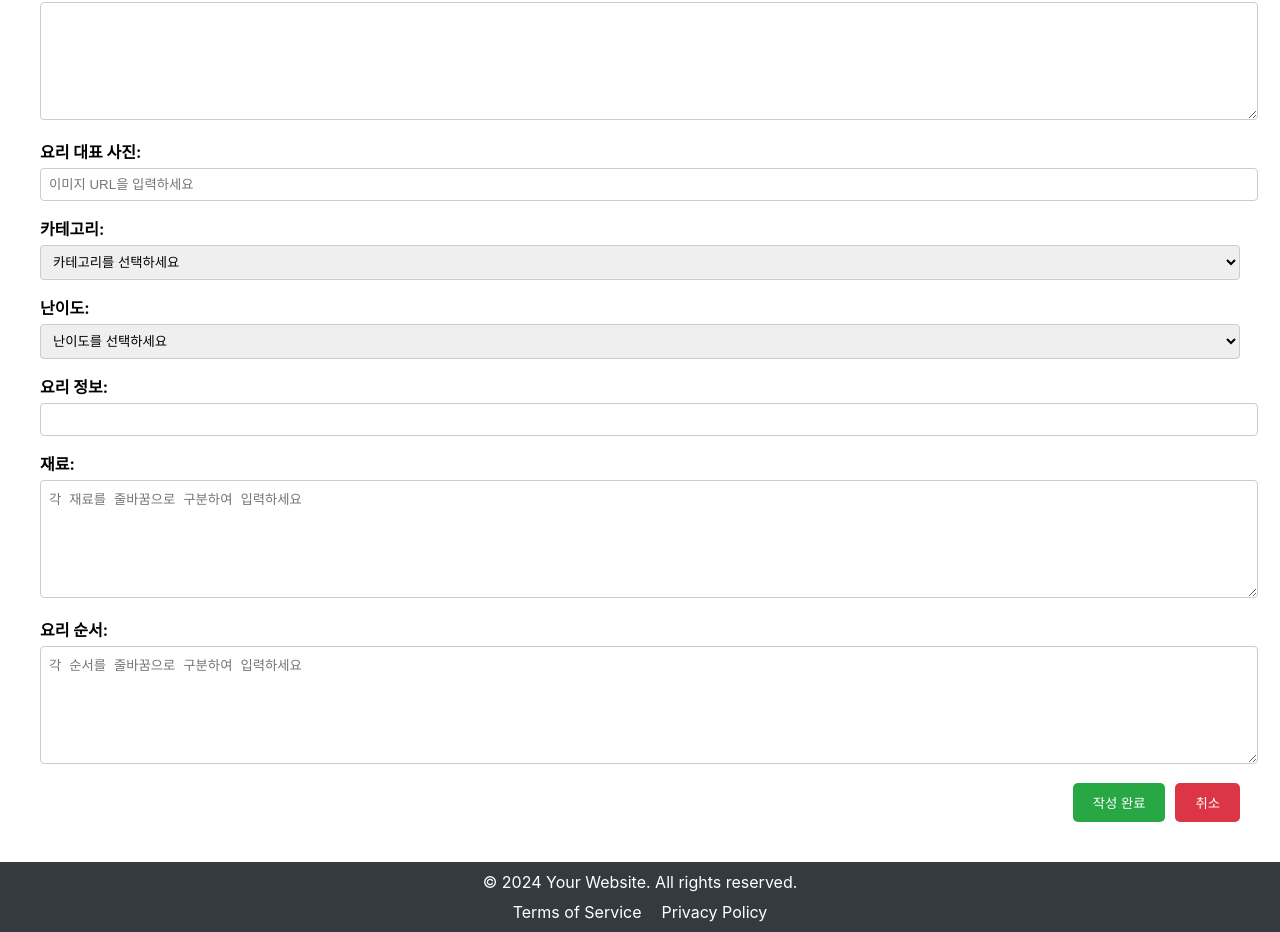
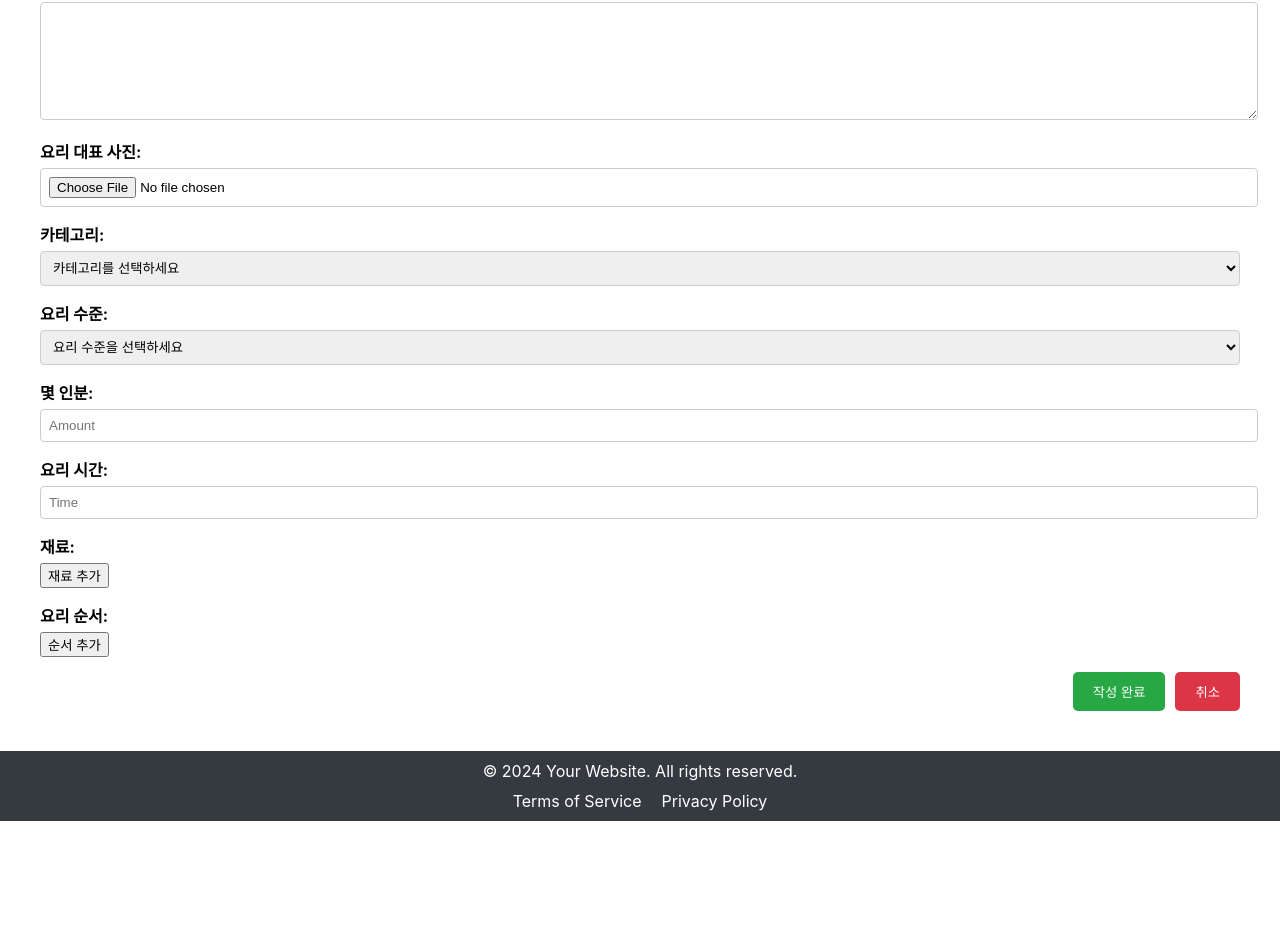
Before and after one commit to song9022/project-recipe, a React (Create React App) app in the folder recipe-app/: page /write in a window 1280 px wide. Shown: the part 468-1400 px from the top of the page. After the commit the page ends 1289 px from the top, so only its background shows below. Built offline with nearby package versions, Linux system fonts and the light colour scheme.

Commit message:
글쓰기 수정

```diff
--- a/recipe-app/src/pages/Write.js
+++ b/recipe-app/src/pages/Write.js
@@ -1,59 +1,121 @@
-import React, { useState } from 'react';
-import { useNavigate } from 'react-router-dom';
-import '../styles/Write.css';
+import React, { useState } from "react";
+import { useNavigate } from "react-router-dom";
+import "../styles/Write.css";
 
 const Write = () => {
-  const [title, setTitle] = useState('');
-  const [author, setAuthor] = useState('');
-  const [description, setDescription] = useState('');
-  const [image, setImage] = useState('');
-  const [category, setCategory] = useState('');
-  const [level, setLevel] = useState(''); // 난이도 상태 추가
-  const [info, setInfo] = useState('');
-  const [ingredients, setIngredients] = useState('');
-  const [steps, setSteps] = useState('');
+  const [recipe, setRecipe] = useState({
+    name: "",
+    introduction: "",
+    category: "",
+    amount: "",
+    time: "",
+    level: "",
+    cookingSteps: [],
+    ingredients: [], // ingredients를 배열로 관리
+  });
+
+  const [author, setAuthor] = useState("");
+  const [image, setImage] = useState(null);
   const navigate = useNavigate();
 
-  const handleSubmit = (e) => {
-    e.preventDefault();
-    const newRecipe = {
-      id: Date.now(), // 임시 ID
-      title,
-      author,
-      description,
-      image,
-      category,
-      level, // 난이도 추가
-      info,
-      ingredients: ingredients.split('\n'),
-      steps: steps.split('\n'),
+  const recipeChange = (e) => {
+    setRecipe({ ...recipe, [e.target.name]: e.target.value });
+  };
+
+  const handleImageChange = (e) => {
+    const file = e.target.files[0];
+    setImage(file);
+  };
+
+  const ingredientChange = (index, e) => {
+    const newIngredients = [...recipe.ingredients];
+    newIngredients[index] = {
+      ...newIngredients[index],
+      [e.target.name]: e.target.value,
     };
+    setRecipe({ ...recipe, ingredients: newIngredients });
+  };
 
-    fetch('http://localhost:5000/rankings', {
-      method: 'POST',
-      headers: { 'Content-Type': 'application/json' },
-      body: JSON.stringify(newRecipe),
-    }).then(() => {
-      navigate('/category');
+  const handleAddIngredient = () => {
+    setRecipe({
+      ...recipe,
+      ingredients: [...recipe.ingredients, { ingredient: "", amount: "" }],
     });
   };
 
+  const handleRemoveIngredient = (index) => {
+    const newIngredients = recipe.ingredients.filter((_, i) => i !== index);
+    setRecipe({ ...recipe, ingredients: newIngredients });
+  };
+
+  const stepChange = (index, e) => {
+    const newSteps = [...recipe.cookingSteps];
+    newSteps[index] = { ...newSteps[index], [e.target.name]: e.target.value };
+    setRecipe({ ...recipe, cookingSteps: newSteps });
+  };
+
+  const handleAddStep = () => {
+    setRecipe((prevRecipe) => ({
+      ...prevRecipe,
+      cookingSteps: [
+        ...prevRecipe.cookingSteps,
+        { stepNumber: prevRecipe.cookingSteps.length + 1, description: "" },
+      ],
+    }));
+  };
+
+  const handleRemoveStep = (index) => {
+    const newSteps = recipe.cookingSteps.filter((_, i) => i !== index);
+    setRecipe({ ...recipe, cookingSteps: newSteps });
+  };
+
+  const handleSave = () => {
+    const formData = new FormData();
+    formData.append('name', recipe.name);
+    formData.append('introduction', recipe.introduction);
+    formData.append('category', recipe.category);
+    formData.append('amount', recipe.amount);
+    formData.append('time', recipe.time);
+    formData.append('level', recipe.level);
+    formData.append('author', author);
+    formData.append('image', image);
+    recipe.ingredients.forEach((ingredient, index) => {
+      formData.append(`ingredients[${index}][ingredient]`, ingredient.ingredient);
+      formData.append(`ingredients[${index}][amount]`, ingredient.amount);
+    });
+    recipe.cookingSteps.forEach((step, index) => {
+      formData.append(`cookingSteps[${index}][stepNumber]`, step.stepNumber);
+      formData.append(`cookingSteps[${index}][description]`, step.description);
+    });
+
+    fetch("http://localhost:8080/recipes/add", {
+      method: "POST",
+      body: formData,
+    })
+      .then((response) => response.json())
+      .then((data) => {
+        console.log("Recipe saved:", data);
+        navigate("/category");
+      })
+      .catch((err) => console.error("Failed to save recipe:", err));
+  };
+
   const handleCancel = () => {
-    navigate('/category');
+    navigate("/category");
   };
 
   return (
     <div className="write-page">
       <h2>글 작성</h2>
-      <form onSubmit={handleSubmit}>
+      <form
+        onSubmit={(e) => {
+          e.preventDefault();
+          handleSave();
+        }}
+      >
         <div className="form-group">
           <label>레시피 제목:</label>
-          <input
-            type="text"
-            value={title}
-            onChange={(e) => setTitle(e.target.value)}
-            required
-          />
+          <input name="name" value={recipe.name} onChange={recipeChange} />
         </div>
         <div className="form-group">
           <label>작성자:</label>
@@ -67,24 +129,28 @@ const Write = () => {
         <div className="form-group">
           <label>요리 소개:</label>
           <textarea
-            value={description}
-            onChange={(e) => setDescription(e.target.value)}
-            required
+            name="introduction"
+            value={recipe.introduction}
+            onChange={recipeChange}
           ></textarea>
         </div>
         <div className="form-group">
           <label>요리 대표 사진:</label>
           <input
-            type="text"
-            value={image}
-            onChange={(e) => setImage(e.target.value)}
-            placeholder="이미지 URL을 입력하세요"
+            type="file"
+            accept="image/*"
+            onChange={handleImageChange}
             required
           />
         </div>
         <div className="form-group">
           <label>카테고리:</label>
-          <select value={category} onChange={(e) => setCategory(e.target.value)} required>
+          <select
+            name="category"
+            value={recipe.category}
+            onChange={recipeChange}
+            required
+          >
             <option value="">카테고리를 선택하세요</option>
             <option value="한식">한식</option>
             <option value="일식">일식</option>
@@ -93,44 +159,99 @@ const Write = () => {
           </select>
         </div>
         <div className="form-group">
-          <label>난이도:</label>
-          <select value={level} onChange={(e) => setLevel(e.target.value)} required>
-            <option value="">난이도를 선택하세요</option>
+          <label>요리 수준:</label>
+          <select
+            name="level"
+            value={recipe.level}
+            onChange={recipeChange}
+            required
+          >
+            <option value="">요리 수준을 선택하세요</option>
             <option value="상">상</option>
             <option value="중">중</option>
             <option value="하">하</option>
           </select>
         </div>
         <div className="form-group">
-          <label>요리 정보:</label>
+          <label>몇 인분:</label>
           <input
-            type="text"
-            value={info}
-            onChange={(e) => setInfo(e.target.value)}
-            required
+            placeholder="Amount"
+            name="amount"
+            value={recipe.amount}
+            onChange={recipeChange}
+          />
+        </div>
+        <div className="form-group">
+          <label>요리 시간:</label>
+          <input
+            placeholder="Time"
+            name="time"
+            value={recipe.time}
+            onChange={recipeChange}
           />
         </div>
         <div className="form-group">
           <label>재료:</label>
-          <textarea
-            value={ingredients}
-            onChange={(e) => setIngredients(e.target.value)}
-            placeholder="각 재료를 줄바꿈으로 구분하여 입력하세요"
-            required
-          ></textarea>
+          {recipe.ingredients.map((ingredient, index) => (
+            <div key={index}>
+              <input
+                placeholder="Ingredient Name"
+                name="ingredient"
+                value={ingredient.ingredient}
+                onChange={(e) => ingredientChange(index, e)}
+              />
+              <input
+                placeholder="Amount"
+                name="amount"
+                value={ingredient.amount}
+                onChange={(e) => ingredientChange(index, e)}
+              />
+              <button
+                type="button"
+                onClick={() => handleRemoveIngredient(index)}
+              >
+                삭제
+              </button>
+            </div>
+          ))}
+          <button type="button" onClick={handleAddIngredient}>
+            재료 추가
+          </button>
         </div>
         <div className="form-group">
           <label>요리 순서:</label>
-          <textarea
-            value={steps}
-            onChange={(e) => setSteps(e.target.value)}
-            placeholder="각 순서를 줄바꿈으로 구분하여 입력하세요"
-            required
-          ></textarea>
+          {recipe.cookingSteps.map((step, index) => (
+            <div key={index}>
+              <input
+                name="stepNumber"
+                defaultValue={(step.stepNumber = index + 1)}
+              />
+              <input
+                placeholder="description"
+                name="description"
+                value={step.description}
+                onChange={(e) => stepChange(index, e)}
+              />
+              <button type="button" onClick={() => handleRemoveStep(index)}>
+                삭제
+              </button>
+            </div>
+          ))}
+          <button type="button" onClick={handleAddStep}>
+            순서 추가
+          </button>
         </div>
         <div className="form-buttons">
-          <button type="submit" className="submit-button">작성 완료</button>
-          <button type="button" className="cancel-button" onClick={handleCancel}>취소</button>
+          <button type="submit" className="submit-button">
+            작성 완료
+          </button>
+          <button
+            type="button"
+            className="cancel-button"
+            onClick={handleCancel}
+          >
+            취소
+          </button>
         </div>
       </form>
     </div>
--- a/recipe-app/src/styles/Navbar.js
+++ b/recipe-app/src/styles/Navbar.js
@@ -5,15 +5,15 @@ export const NavbarContainer = styled.div`
   display: flex;
   align-items: center;
   padding: 10px 20px;
-  background-color: #f8f9fa;
-  border-bottom: 1px solid #e0e0e0;
+  background-color: #2E64FE;
+  border-bottom: 1px solid #2E64FE;
 `;
 
 export const Logo = styled(Link)`
   font-size: 80px;
   font-weight: bold;
   text-decoration: none;
-  color: blue;
+  color: white;
   margin-right: 50px;
 
   &:hover {
```
